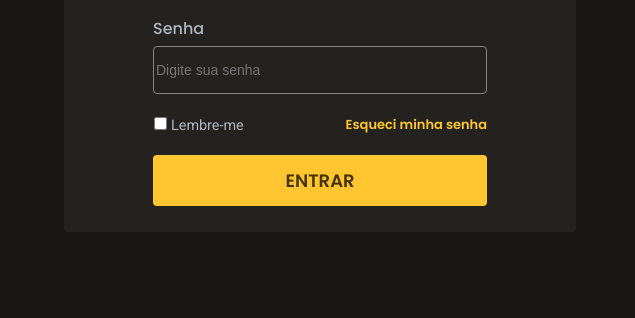
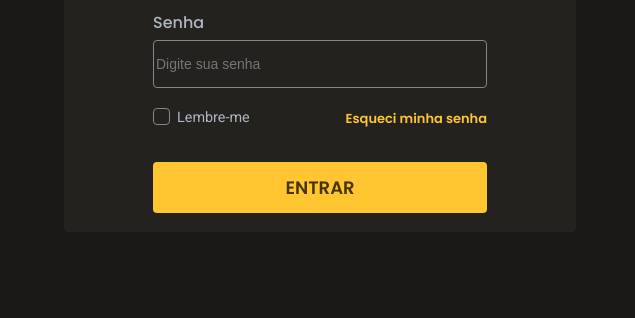
Before and after one commit to GuilhermeSouza01/Login-form, a plain HTML site: page index.html in a window 1280 px wide. Shown: the part 378-696 px from the top of the page, 0-635 px from the left. Drawn offline with Linux system fonts and the light colour scheme.

Commit message:
Styling a checkbox

```diff
--- a/css/main.css
+++ b/css/main.css
@@ -168,33 +168,68 @@ table {
     margin-bottom: 20px;
 }
 
-#check label {
+.check label {
     font-family: 'Roboto', sans-serif;
     font-weight: 400;
     color: var(--text-base);
     font-size: 0.9rem;
     line-height: 19px;
+    margin-bottom: 15px;
 }
-/* #check input {
+
+.check-container {
+    display: block;
+    position: relative;
+    padding-left: 24px;
+    cursor: pointer;
+    font-size: 22px;
+}
+
+.check-container input {
     position: absolute;
     opacity: 0;
-    cursor: pointer;
     height: 0;
     width: 0;
 }
-#check:hover input ~ {
 
-} */
-
-
-.remember-check {
-    margin-left: 1px;
-    margin-right: 0;
+.checkmark {
+    position: absolute;
+    top: 0;
+    left: 0;
+    height: 15px;
+    width: 15px;
+    background-color: var(--form-background);
+    border: 1px solid #868686;
+    border-radius: 4px;
+    cursor: pointer;
 }
 
-.remember-check + label {
-    cursor: pointer;
+.check-container:hover input ~ .checkmark {
+    background-color: rgb(48, 48, 48);
+  }
+
+.check-container input:checked ~ .checkmark {
+    background-color: #f7b819;
 }
+
+.check-container .checkmark:after {
+    content: "";
+    position: absolute;
+    display: none;
+    left: 4.5px;
+    top: 1px;
+    width: 3px;
+    height: 7px;
+    border: 2px solid #473404;
+    border-width: 0 3px 3px 0;
+    -webkit-transform: rotate(45deg);
+    -ms-transform: rotate(45deg);
+    transform: rotate(45deg);
+  }
+
+.check-container input:checked ~ .checkmark:after {
+    display: block;
+  }
 
 #forgot-pass {
     text-decoration: none;
--- a/index.html
+++ b/index.html
@@ -34,9 +34,12 @@
                         </form>
 
                         <div class="check-information">
-                            <div id="check">
-                                <input type="checkbox" name="remember" class="remember-check">
-                                <label for="remember">Lembre-me</label>
+                            <div class="check">
+
+                                <label class="check-container"for="remember">Lembre-me
+                                    <input type="checkbox" name="remember" >
+                                    <span class="checkmark"></span>
+                                </label>
                             </div>
 
                             <a href="#" id="forgot-pass">Esqueci minha senha</a>
```
